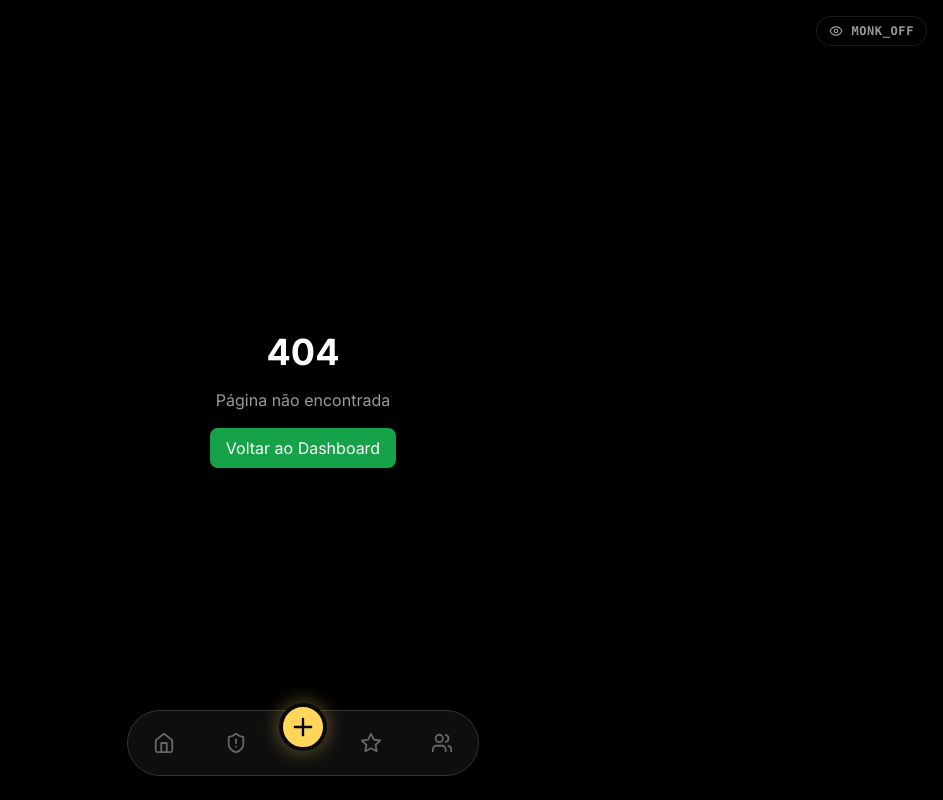
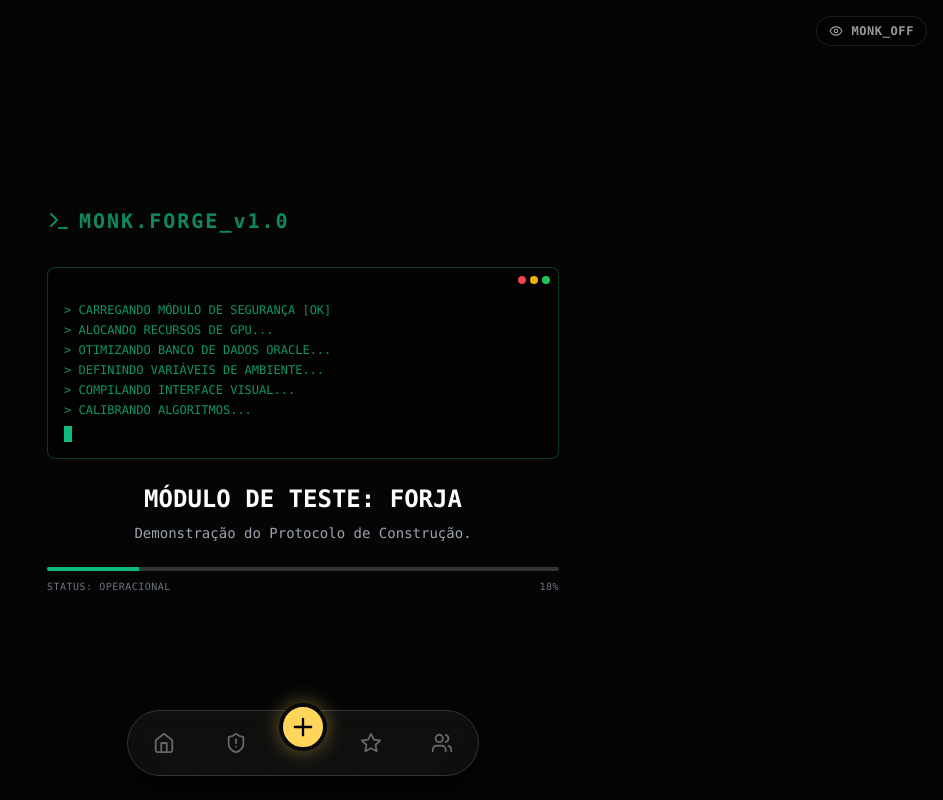
Before and after one commit to Riiiiiiik/finance-tracker, a Next.js app: page /forge in a window 1280 px wide. Before the commit this address had no page. Shown: the whole page, without its empty margins (337-1280 px from the left). Built offline with nearby package versions, Linux system fonts and the light colour scheme.

Commit message:
feat: Implement Monk.Forge - The Digital Architect

```diff
--- /dev/null
+++ b/app/forge/page.tsx
@@ -0,0 +1,11 @@
+import MonkForge from '@/components/MonkForge';
+
+export default function ForgeTestPage() {
+    return (
+        <MonkForge
+            fullScreen={true}
+            moduleName="MÓDULO DE TESTE: FORJA"
+            description="Demonstração do Protocolo de Construção."
+        />
+    );
+}
--- /dev/null
+++ b/components/MonkForge.tsx
@@ -0,0 +1,120 @@
+'use client';
+
+import React, { useEffect, useState } from 'react';
+import { Terminal, Cpu, ShieldCheck } from 'lucide-react';
+
+interface MonkForgeProps {
+    moduleName?: string;
+    description?: string;
+    fullScreen?: boolean;
+}
+
+const LOG_MESSAGES = [
+    "INICIANDO PROTOCOLO DE CONSTRUÇÃO...",
+    "CARREGANDO MÓDULO DE SEGURANÇA [OK]",
+    "ALOCANDO RECURSOS DE GPU...",
+    "OTIMIZANDO BANCO DE DADOS ORACLE...",
+    "DEFININDO VARIÁVEIS DE AMBIENTE...",
+    "COMPILANDO INTERFACE VISUAL...",
+    "CALIBRANDO ALGORITMOS...",
+    "VERIFICANDO INTEGRIDADE DE DADOS...",
+    "SINCRONIZANDO COM A REDE NEURAL...",
+    "[STATUS: FORJANDO...]"
+];
+
+export default function MonkForge({
+    moduleName = "MÓDULO DESCONHECIDO",
+    description = "Este território está sendo mapeado.",
+    fullScreen = false
+}: MonkForgeProps) {
+    const [logs, setLogs] = useState<string[]>([]);
+    const [progress, setProgress] = useState(0);
+
+    // Efeito de Logs (Terminal)
+    useEffect(() => {
+        let currentIndex = 0;
+        const interval = setInterval(() => {
+            if (currentIndex < LOG_MESSAGES.length) {
+                setLogs(prev => [...prev, LOG_MESSAGES[currentIndex]]);
+                currentIndex++;
+            } else {
+                // Loop dos últimos 3 logs para parecer ativo
+                const randomMsg = ["OTIMIZANDO...", "CALCULANDO...", "POLINDO PIXELS..."][Math.floor(Math.random() * 3)];
+                setLogs(prev => [...prev.slice(1), randomMsg]);
+            }
+        }, 800);
+
+        return () => clearInterval(interval);
+    }, []);
+
+    // Efeito de Progresso
+    useEffect(() => {
+        const interval = setInterval(() => {
+            setProgress(prev => (prev < 99 ? prev + 1 : prev));
+        }, 300);
+        return () => clearInterval(interval);
+    }, []);
+
+    const containerClasses = fullScreen
+        ? "fixed inset-0 z-50 bg-[#050505]"
+        : "w-full h-full min-h-[400px] bg-[#050505] rounded-xl border border-[#333] relative overflow-hidden";
+
+    return (
+        <div className={`${containerClasses} flex flex-col items-center justify-center text-white font-mono p-6`}>
+            {/* Scanline Overlay */}
+            <div className="absolute inset-0 pointer-events-none opacity-5 bg-[linear-gradient(to_bottom,transparent_50%,rgba(0,0,0,0.5)_51%)] bg-[size:100%_4px] z-10"></div>
+            <div className="absolute inset-0 pointer-events-none opacity-20 bg-[radial-gradient(circle_at_center,transparent_0%,#000_100%)] z-10"></div>
+
+            {/* Conteúdo Central */}
+            <div className="w-full max-w-lg relative z-20">
+
+                {/* Cabeçalho */}
+                <div className="flex items-center gap-2 mb-8 text-[#10B981] animate-pulse">
+                    <Terminal size={24} />
+                    <span className="text-xl font-bold tracking-widest">MONK.FORGE_v1.0</span>
+                </div>
+
+                {/* Área de Log (Terminal) */}
+                <div className="bg-black/50 border border-[#10B981]/30 rounded-lg p-4 h-48 overflow-hidden mb-6 relative">
+                    <div className="absolute top-2 right-2 flex gap-1">
+                        <div className="w-2 h-2 rounded-full bg-red-500"></div>
+                        <div className="w-2 h-2 rounded-full bg-yellow-500"></div>
+                        <div className="w-2 h-2 rounded-full bg-green-500"></div>
+                    </div>
+                    <div className="flex flex-col justify-end h-full">
+                        {logs.slice(-6).map((log, i) => (
+                            <div key={i} className="text-xs text-[#10B981]/80 mb-1">
+                                {`> ${log}`}
+                            </div>
+                        ))}
+                        <div className="h-4 w-2 bg-[#10B981] animate-blink mt-1"></div>
+                    </div>
+                </div>
+
+                {/* Status Principal */}
+                <div className="text-center mb-6">
+                    <h2 className="text-2xl font-bold text-white mb-2">{moduleName}</h2>
+                    <p className="text-gray-400 text-sm">{description}</p>
+                </div>
+
+                {/* Barra de Progresso Infinita */}
+                <div className="w-full h-1 bg-[#333] rounded-full overflow-hidden relative">
+                    <div
+                        className="h-full bg-[#10B981] shadow-[0_0_10px_#10B981]"
+                        style={{ width: `${progress}%`, transition: 'width 0.3s ease' }}
+                    ></div>
+                </div>
+                <div className="flex justify-between text-[10px] text-gray-500 mt-2 uppercase tracking-wider">
+                    <span>Status: OPERACIONAL</span>
+                    <span>{progress}%</span>
+                </div>
+
+            </div>
+
+            {/* Footer */}
+            <div className="absolute bottom-6 text-[10px] text-gray-600 tracking-[0.3em]">
+                SECURED BY THE ORDER PROTOCOL
+            </div>
+        </div>
+    );
+}
```
